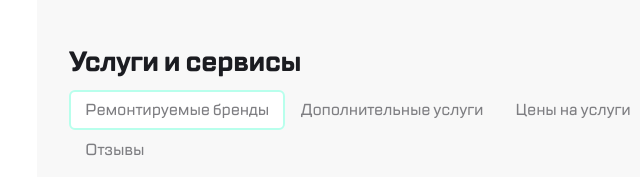
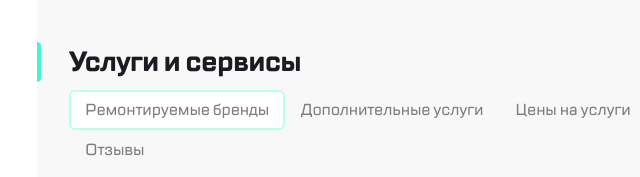
Before and after one commit to sbanniy/kata-webcore, a plain HTML site: page index.html in a window 1280 px wide. Shown: the top 177 px of the page, 43-683 px from the left. Drawn offline with Linux system fonts and the light colour scheme; the site is published under a folder, as on GitHub Pages, so addresses that start at the root find nothing; files whose address does not match are found by name.

Commit message:
исправил пути к файлам

```diff
--- a/css/style.css
+++ b/css/style.css
@@ -218,7 +218,7 @@ p+p {
 	line-height: 40px;
 	letter-spacing: -0.6px;
 	margin: 0;
-	background: url(/svg/highlight.svg) no-repeat;
+	background: url(../svg/highlight.svg) no-repeat;
 }
 
 .header__title {
```
